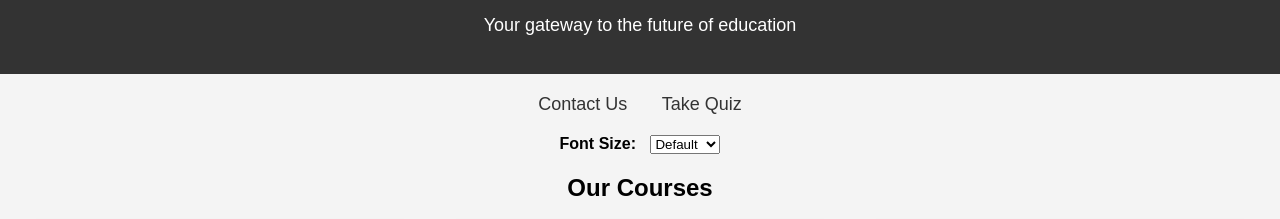
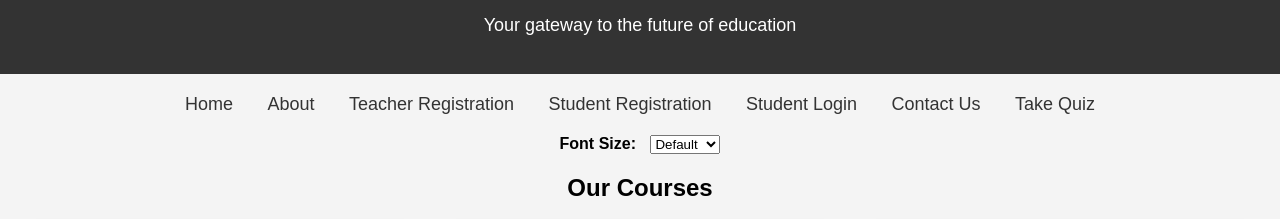
Before and after one commit to Vishnish08/Digital-Learning, a plain HTML site: page index.html in a window 1280 px wide. Shown: the part 65-284 px from the top of the page. Drawn offline with Linux system fonts and the light colour scheme.

Commit message:
Update index.html

```diff
--- a/index.html
+++ b/index.html
@@ -147,7 +147,13 @@
     </div>
   </header>
 
+  <!-- ✅ Updated Navigation -->
   <nav>
+    <a href="index.html">Home</a>
+    <a href="about.html">About</a>
+    <a href="teacher-register.html">Teacher Registration</a>
+    <a href="student-register.html">Student Registration</a>
+    <a href="student-login.html">Student Login</a>
     <a href="contact.html">Contact Us</a>
     <a href="quiz.html">Take Quiz</a>
   </nav>
```
